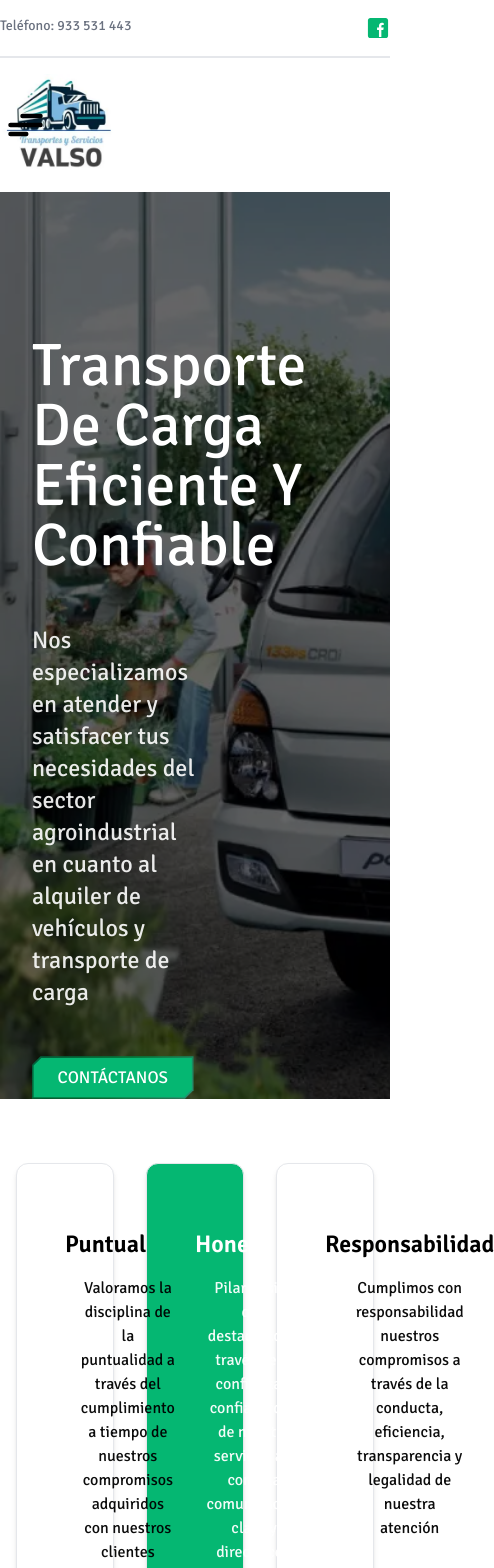
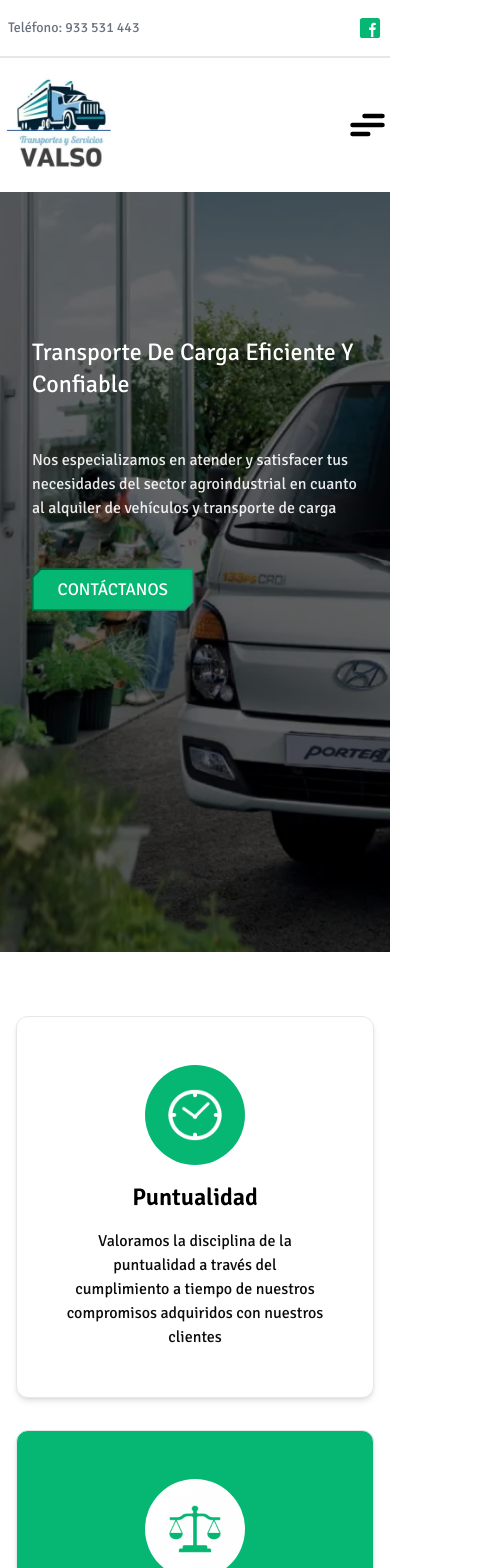
Before and after one commit to tvalverdes/transportes-valso, a Next.js app: page / in a window 390 px wide. Shown: the top 1568 px of the page, 494 px wide, since content can reach past the window. Built offline with nearby package versions, Linux system fonts and the light colour scheme.

Commit message:
feature: menu and responsive modified

```diff
--- a/src/components/card/Index.tsx
+++ b/src/components/card/Index.tsx
@@ -14,7 +14,7 @@ export enum CardColor {
 
 export const Card = ({ image, title, description, color }: CardProps) => {
     return (
-        <div className={`${color} flex flex-col flex-wrap gap-4 m-4 rounded-xl text-center p-12 items-center border shadow-md`}>
+        <div className={`${color} flex flex-col gap-4 m-4 rounded-xl text-center p-12 items-center border shadow-md`}>
             <Image width={100} height={100} src={image} alt="Alternativa" className="rounded-full" quality={100} />
             <h3 className="text-2xl font-semibold">{title}</h3>
             <p className="text-md opacity-95">{description}</p>
--- a/src/components/hamburguer-menu/Index.tsx
+++ b/src/components/hamburguer-button/Index.tsx
@@ -1,9 +1,13 @@
 import './styles.css'
 
-export const HamburguerMenu = () => {
+type HamburguerButtonProps = {
+    method: VoidFunction
+}
+
+export const HamburguerButton = ({ method }: HamburguerButtonProps) => {
     return (
         <label className="hamburger">
-            <input type="checkbox" />
+            <input type="checkbox" onClick={method} />
             <svg viewBox="0 0 32 32">
                 <path className="line line-top-bottom" d="M27 10 13 10C10.8 10 9 8.2 9 6 9 3.5 10.8 2 13 2 15.2 2 17 3.8 17 6L17 26C17 28.2 18.8 30 21 30 23.2 30 25 28.2 25 26 25 23.8 23.2 22 21 22L7 22"></path>
                 <path className="line" d="M7 16 27 16"></path>
--- a/src/components/header/Index.tsx
+++ b/src/components/header/Index.tsx
@@ -2,11 +2,12 @@
 import Image from "next/image"
 import { HeaderInfo } from "./info/Index"
 import { useState } from "react"
-import { HamburguerMenu } from "../hamburguer-menu/Index"
+import { HamburguerButton } from "../hamburguer-button/Index"
 import { Items } from "./items/Index"
 
 export const Header = () => {
     const [showMenu, setShowMenu] = useState(false)
+
     const menuHandler = () => {
         setShowMenu(!showMenu)
     }
@@ -14,18 +15,17 @@ export const Header = () => {
     return (
         <header>
             <HeaderInfo />
-            <div className="container mx-auto flex justify-between items-center py-4">
+            <div className="container mx-auto flex justify-between items-center py-4 relative">
                 <Image quality={100} priority width={130} height={80} src="/logo.webp" alt="logo" aria-hidden="true" />
                 <ul className="hidden md:flex gap-4 items-center">
                     <Items />
                 </ul>
-                <ul className={`${showMenu ? 'absolute' : 'hidden'} flex gap-4 items-center`}>
+                {/*Modify scroll*/}
+                <ul className={`${showMenu ? 'flex' : 'hidden'} fixed flex-col gap-8 items-center justify-end z-40 top-0 bg-white w-full px-1 h-full`}>
                     <Items />
                 </ul>
-                <div className="flex md:hidden absolute">
-                    <button onClick={menuHandler}>
-                        <HamburguerMenu />
-                    </button>
+                <div className="flex md:hidden absolute z-50 right-0">
+                    <HamburguerButton method={menuHandler} />
                 </div>
             </div>
         </header>
--- a/src/components/header/info/Index.tsx
+++ b/src/components/header/info/Index.tsx
@@ -1,7 +1,7 @@
 export const HeaderInfo = () => {
     return (
         <section className="border-b-2">
-            <div className="container flex justify-between mx-auto py-4">
+            <div className="container flex justify-between items-center mx-auto px-2 py-4">
                 <span className="text-understate text-sm">Teléfono: 933 531 443</span>
                 <a href="https://www.facebook.com/Transportes-Y-Servicios-VALSO-111836541543084/" target="_blank" rel="noopener noreferrer">
                     <svg className="h-6" xmlns="http://www.w3.org/2000/svg" x="0px" y="0px" viewBox="0 0 50 50">
--- a/src/components/home/hero/Index.tsx
+++ b/src/components/home/hero/Index.tsx
@@ -3,9 +3,9 @@ import { ActionButton } from "@/components/action-button/Index"
 export const Hero = () => {
     return (
         <main className="hero">
-            <div className="relative flex flex-col w-1/2 h-auto justify-start pt-36 ps-8 gap-12 items-start text-white">
-                <h1 className="text-6xl">Transporte De Carga Eficiente Y Confiable</h1>
-                <p className="text-2xl opacity-90">Nos especializamos en atender y satisfacer tus necesidades del
+            <div className="relative flex flex-col w-full md:w-1/2 h-auto justify-start pt-36 pb-12 px-8 gap-12 items-start text-white">
+                <h1 className="text-2xl md:text-6xl">Transporte De Carga Eficiente Y Confiable</h1>
+                <p className="text-md md:text-2xl opacity-90">Nos especializamos en atender y satisfacer tus necesidades del
                     sector agroindustrial en cuanto al alquiler de vehículos y transporte de carga</p>
                 <ActionButton text="Contáctanos" url="/contacto" />
             </div>
--- a/src/components/home/qualities/Index.tsx
+++ b/src/components/home/qualities/Index.tsx
@@ -23,7 +23,7 @@ const qualities: CardProps[] = [
 
 export const Qualities = () => {
     return (
-        <div className="grid grid-cols-3 py-12 container mx-auto">
+        <div className="grid grid-cols-1 sm:grid-cols-2 xl:grid-cols-3 py-12 container mx-auto">
             {
                 qualities.map((quality, index) => (
                     <Card key={index} {...quality} />
```
Also changed, not shown: src/components/hamburguer-button/styles.css (renamed from src/components/hamburguer-menu/styles.css).
